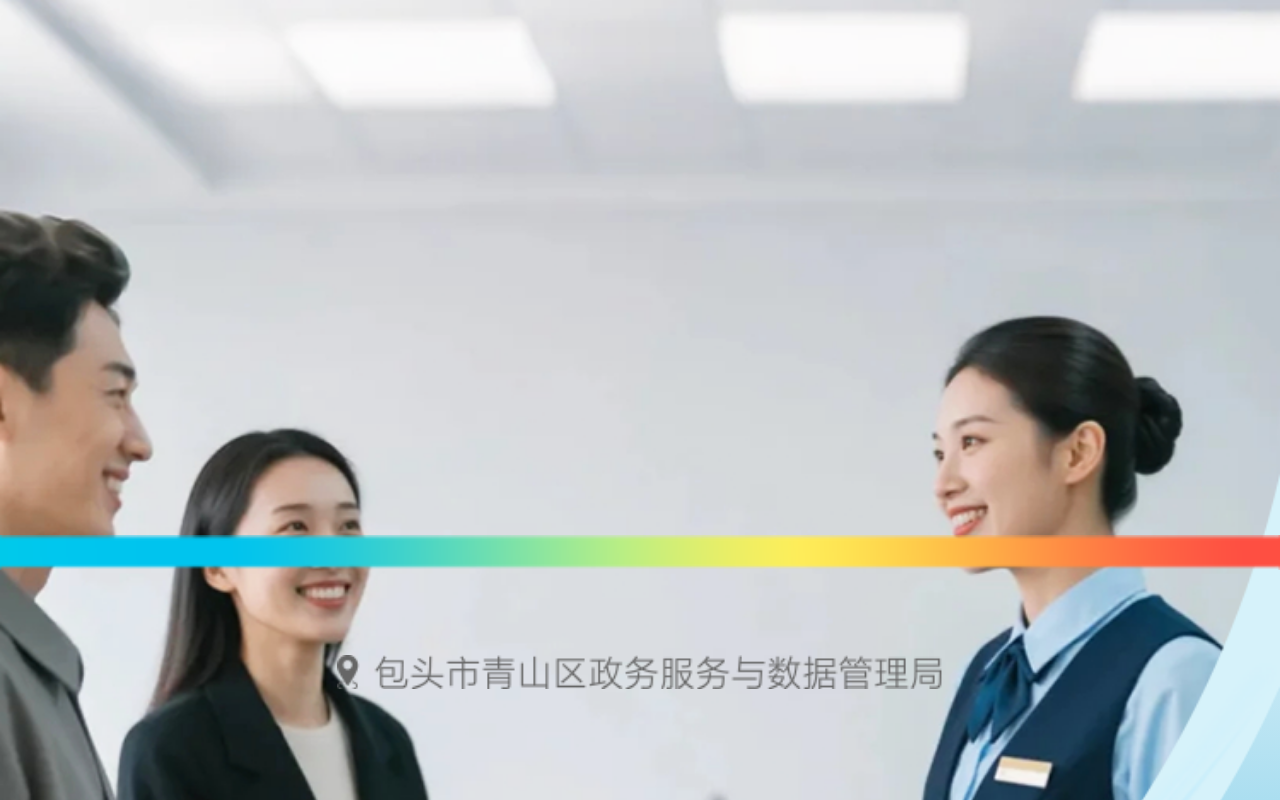
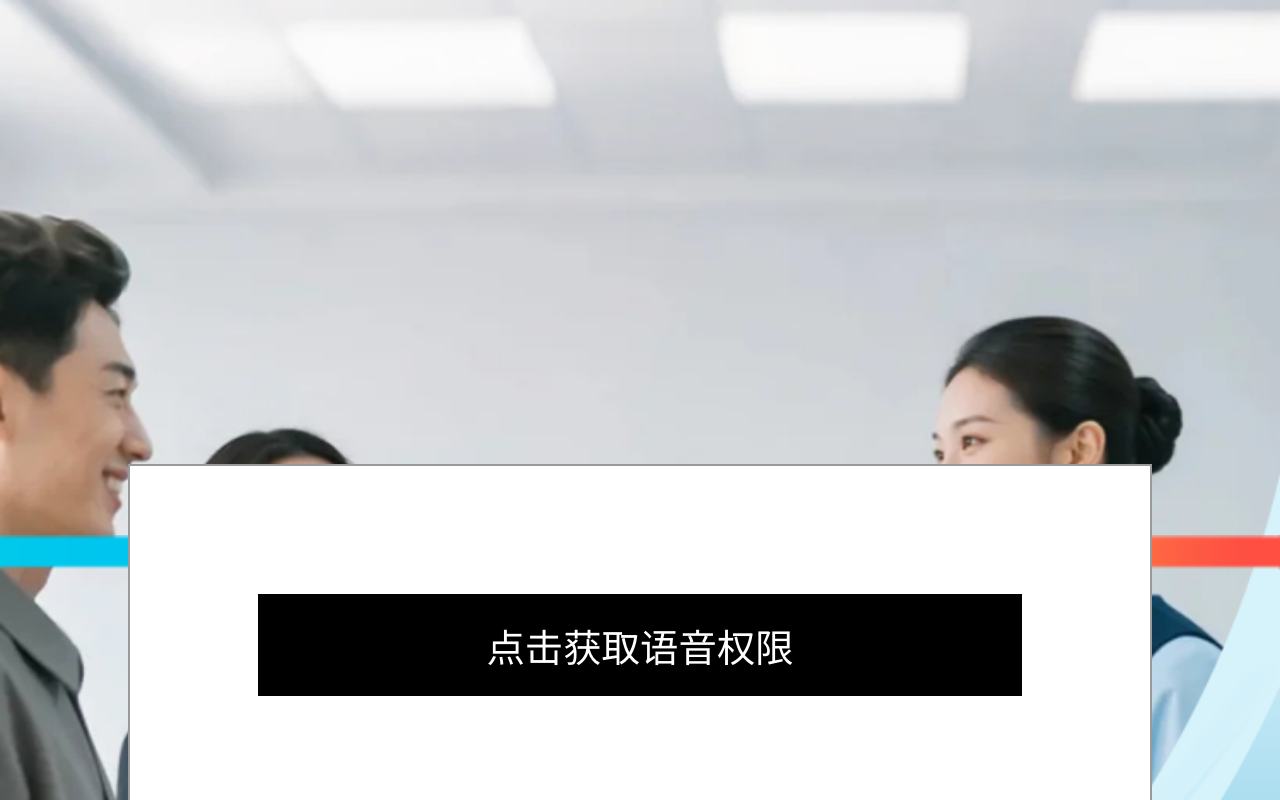
Before and after one commit to devclassic/mqszw, a Vue app: page / in a window 1280 px wide. Built offline with nearby package versions, Linux system fonts and the light colour scheme.

Commit message:
bug修复

```diff
--- a/src-server/index.js
+++ b/src-server/index.js
@@ -88,7 +88,7 @@ app.post('/asr', upload.single('file'), async (req, res) => {
       'Content-Type': 'application/octet-stream',
     },
   })
-  await fs.remove(req.file.path)
+  await fs.unlink(req.file.path)
   res.json(data)
 })
 
--- a/src/App.vue
+++ b/src/App.vue
@@ -1,12 +1,44 @@
 <template>
+  <div v-if="state.showPermission" class="permission">
+    <div @click="getPermission" class="requestbtn">点击获取语音权限</div>
+  </div>
   <RouterView />
 </template>
 
 <script setup>
-  import { onMounted } from 'vue'
+  import { onMounted, reactive } from 'vue'
   import { usePermissionStore } from './stores/usePermissionStore'
 
+  const state = reactive({
+    showPermission: true,
+  })
+
   const permissionStore = usePermissionStore()
+
+  async function requestPermission() {
+    if (!navigator.mediaDevices || !navigator.mediaDevices.getUserMedia) {
+      alert('您的浏览器不支持录音功能')
+      return false
+    }
+
+    try {
+      const stream = await navigator.mediaDevices.getUserMedia({ audio: true })
+      stream.getTracks().forEach(track => track.stop()) // 立即释放
+      return true
+    } catch (err) {
+      console.error('麦克风权限获取失败:', err)
+      return false
+    }
+  }
+
+  const getPermission = async () => {
+    const has = await requestPermission()
+    permissionStore.hasAudioPermission = has
+    if (!has) {
+      alert('未获取麦克风权限')
+    }
+    state.showPermission = false
+  }
 
   onMounted(() => {
     // 锁定 Android 浏览器的竖屏模式
@@ -16,17 +48,6 @@
     const initH = window.innerHeight
     html.style.setProperty('--initH', `${initH}px`)
     html.classList.add('android-lock')
-    //请求浏览器录音权限
-    navigator.mediaDevices
-      .getUserMedia({ audio: true })
-      .then(stream => {
-        permissionStore.hasAudioPermission = true
-        console.log('录音权限已获取')
-      })
-      .catch(err => {
-        permissionStore.hasAudioPermission = true
-        console.error('获取录音权限失败:', err)
-      })
   })
 </script>
 
@@ -64,4 +85,27 @@
     will-change: transform;
     transition: transform 0.25s;
   }
+
+  .permission {
+    width: 80vw;
+    background: #ffffff;
+    border: 2px solid #999999;
+    z-index: 9999;
+    position: fixed;
+    top: 58%;
+    left: 50%;
+    transform: translate(-50%, 0);
+    padding: 10vw;
+  }
+
+  .requestbtn {
+    width: 100%;
+    height: 8vw;
+    font-size: 3vw;
+    display: flex;
+    justify-content: center;
+    align-items: center;
+    color: white;
+    background: #000000;
+  }
 </style>
--- a/src/views/chat.vue
+++ b/src/views/chat.vue
@@ -23,6 +23,7 @@
         @mouseup="asrstop"
         @touchstart="asrstart"
         @touchend="asrstop"
+        @touchcancel="asrstop"
         class="mic"></div>
       <div @click="submit" class="btn"></div>
     </div>
--- a/src/views/index.vue
+++ b/src/views/index.vue
@@ -10,6 +10,7 @@
         @mouseup="asrstop"
         @touchstart="asrstart"
         @touchend="asrstop"
+        @touchcancel="asrstop"
         class="mic"></div>
       <div @click="state.showList = !state.showList" class="btn"></div>
     </div>
```
